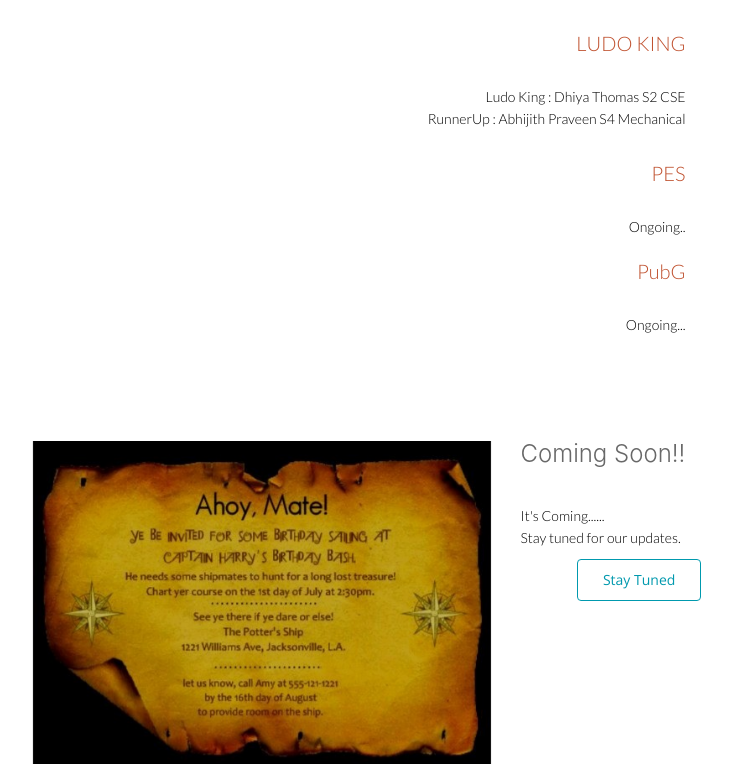
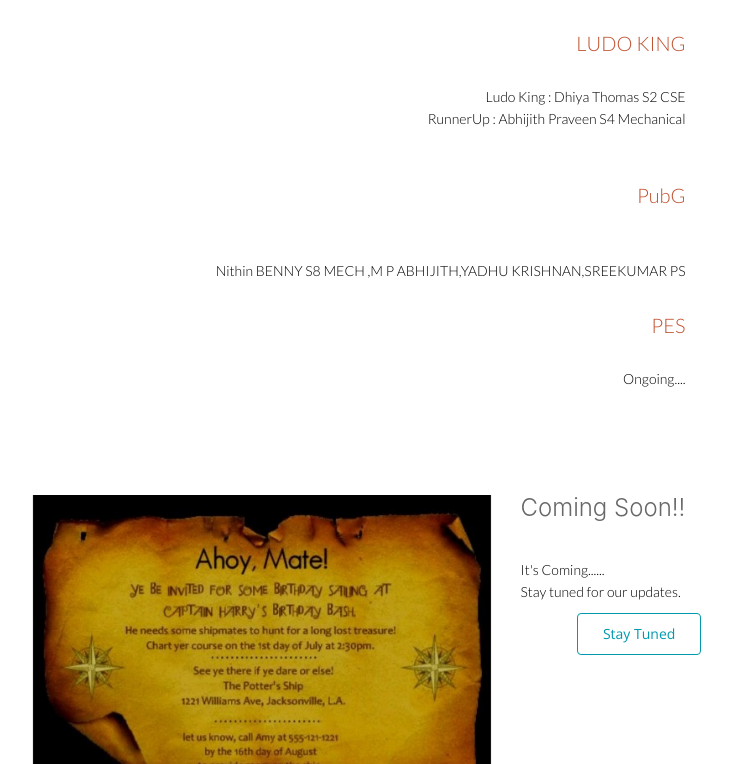
Before and after one commit to jscode99/AsietGameHub, a plain HTML site: page index.html in a window 1280 px wide. Shown: the part 1687-2451 px from the top of the page, without its empty margins (37-769 px from the left). Drawn offline with nearby package versions, Linux system fonts and the light colour scheme.

Commit message:
small update

```diff
--- a/index.html
+++ b/index.html
@@ -176,9 +176,10 @@
                         <P style="color: #c05230; font-size: 20px;">LUDO KING</p>
                             <br>
                       <p> Ludo King : Dhiya Thomas S2 CSE <br>
-                    RunnerUp : Abhijith Praveen S4 Mechanical</P> <br>
-                    <P style="color: #c05230; font-size: 20px;">PES</p> <br> Ongoing..<br> <br>
-                        <P style="color: #c05230; font-size: 20px;">PubG</p> <br> Ongoing... <br>
+                    RunnerUp : Abhijith Praveen S4 Mechanical</P> <br> <br>
+                        <P style="color: #c05230; font-size: 20px;">PubG</p> <br> <br>
+			<p>Nithin BENNY S8 MECH ,M P ABHIJITH,YADHU KRISHNAN,SREEKUMAR PS <br> <br>
+				<P style="color: #c05230; font-size: 20px;">PES</p> <br> Ongoing....<br>
                     </div>
                     <div class="col-sm-5 wow fadeInRight" data-wow-duration="500ms" data-wow-delay="300ms">
                         <img src="images/home/" class="img-responsive" alt="">
```
